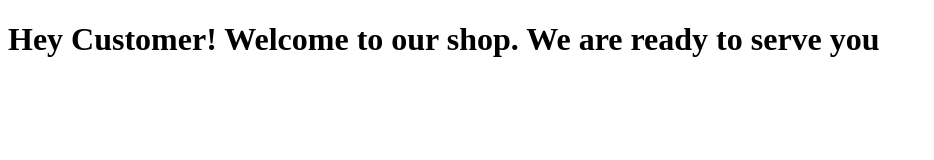
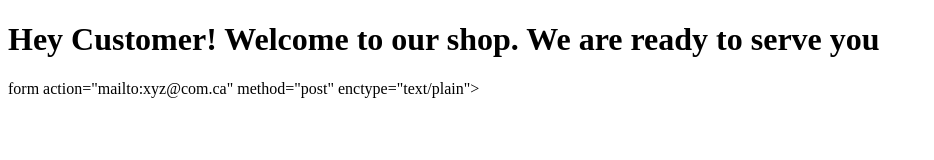
Before and after one commit to teamprojectleader/XYZ-Project, a plain HTML site: page index.html in a window 1280 px wide. Shown: the whole page, without its empty margins (0-934 px from the left). Drawn offline with Linux system fonts and the light colour scheme.

Commit message:
With email

```diff
--- a/index.html
+++ b/index.html
@@ -11,5 +11,8 @@
 
 <h1>Hey Customer! Welcome to our shop. We are ready to serve you</h1>
 
+
+form action="mailto:xyz@com.ca" method="post" enctype="text/plain">
+
 </body>
 </html>
```
